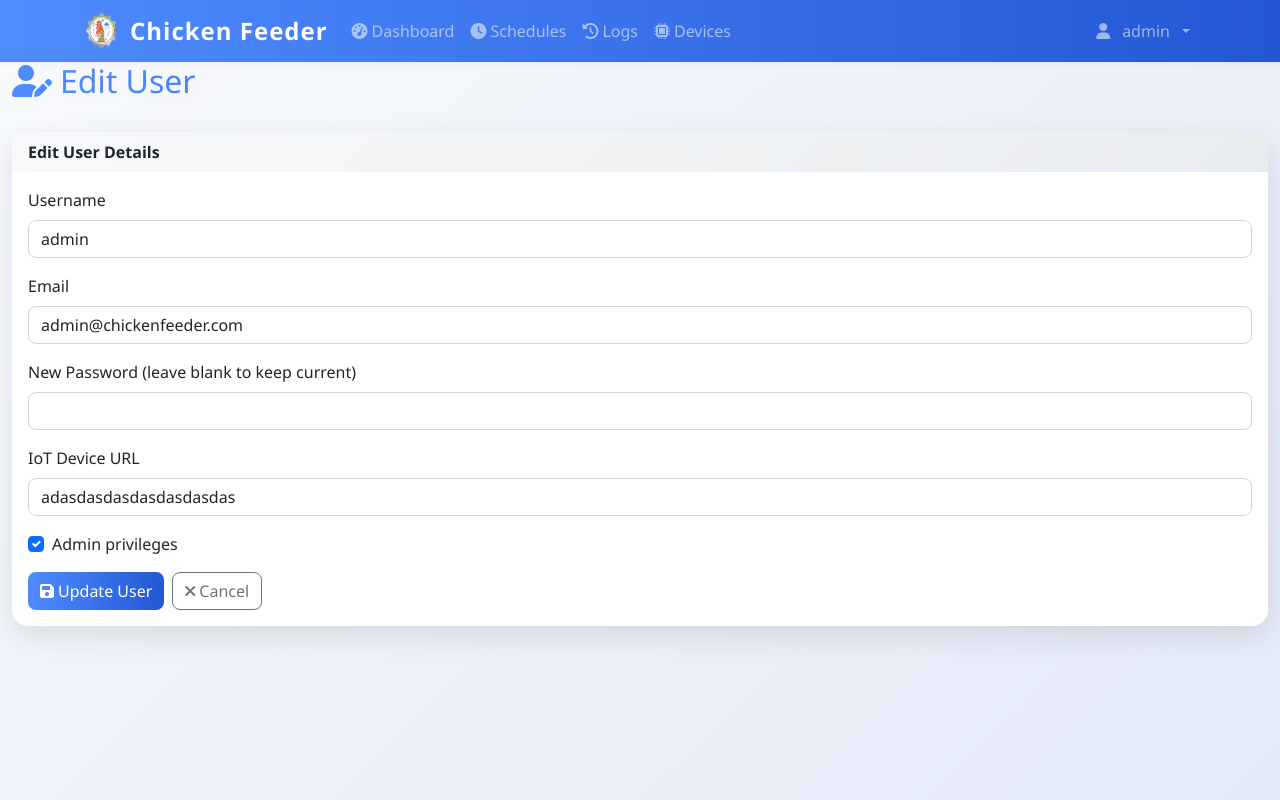
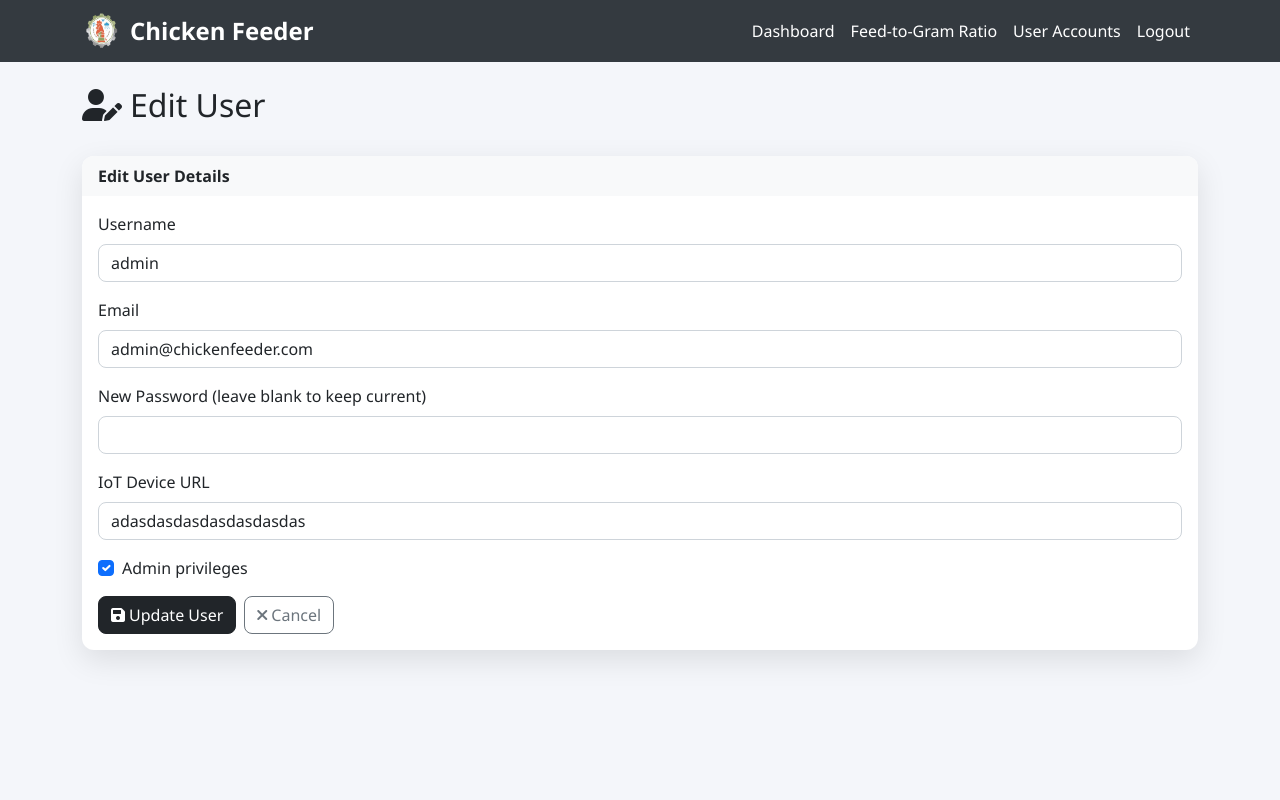
Before and after one commit to Juben00/Automated-Chicken-Feeder, a Flask app: page /admin/1/edit in a window 1280 px wide. Run offline with Flask 3, Linux system fonts and the light colour scheme; a user stored in the database is signed in.

Commit message:
Update user management templates; switch to admin_base.html and enhance button styles

```diff
--- a/app.py
+++ b/app.py
@@ -451,7 +451,7 @@ def admin_create_user():
         db.session.commit()
         flash('User created successfully.', 'success')
         return redirect(url_for('admin_dashboard'))
-    return render_template('admin/create_user.html')
+    return render_template('admin/dashboard.html')
 
 @app.route('/admin/<int:user_id>/edit', methods=['GET', 'POST'])
 @login_required
--- a/templates/add_schedule.html
+++ b/templates/add_schedule.html
@@ -3,6 +3,7 @@
 {% block title %}Add Schedule - Chicken Feed Management{% endblock %}
 
 {% block content %}
+<div class="container mt-4">
     <div class="row mb-4">
         <div class="col">
             <h1 class="h2">
@@ -157,6 +158,7 @@
             </div>
         </div>
     </div>
+</div>
 {% endblock %}
 
 {% block scripts %}
--- a/templates/admin/edit_user.html
+++ b/templates/admin/edit_user.html
@@ -1,9 +1,9 @@
-{% extends "base.html" %}
+{% extends "admin_base.html" %}
 {% block title %}Edit User - Admin{% endblock %}
 {% block content %}
 <div class="row mb-4">
     <div class="col">
-        <h1 class="h2 main-title-gradient">
+        <h1 class="h2">
             <i class="fas fa-user-edit me-2"></i>Edit User
         </h1>
     </div>
@@ -35,7 +35,7 @@
                 <label class="form-check-label" for="is_admin">Admin privileges</label>
             </div>
             <div class="d-flex gap-2">
-                <button type="submit" class="btn btn-primary">
+                <button type="submit" class="btn btn-dark">
                     <i class="fas fa-save me-1"></i>Update User
                 </button>
                 <a href="{{ url_for('admin_dashboard') }}" class="btn btn-outline-secondary">
```
Also changed, not shown: templates/admin/create_user.html (+3 -7 lines), instance/chickenfeeder.sqlite. Lines whose indentation alone changed are shown as unchanged.
